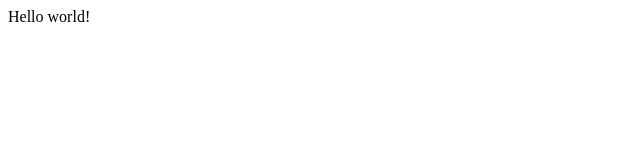
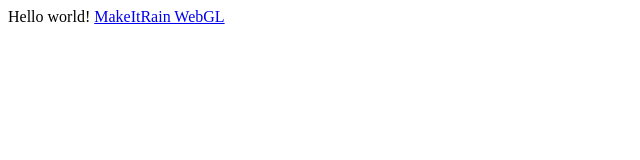
Before and after one commit to TheMagnificentSeven/themagnificentseven.github.io, a plain HTML site: page index.html in a window 1280 px wide. Shown: the whole page, without its empty margins (0-640 px from the left). Drawn offline with Linux system fonts and the light colour scheme.

Commit message:
Update index.html

```diff
--- a/index.html
+++ b/index.html
@@ -1 +1,3 @@
 Hello world!
+
+<a href="http://themagnificentseven.github.io/makeitrain.html">MakeItRain WebGL</a>
```
